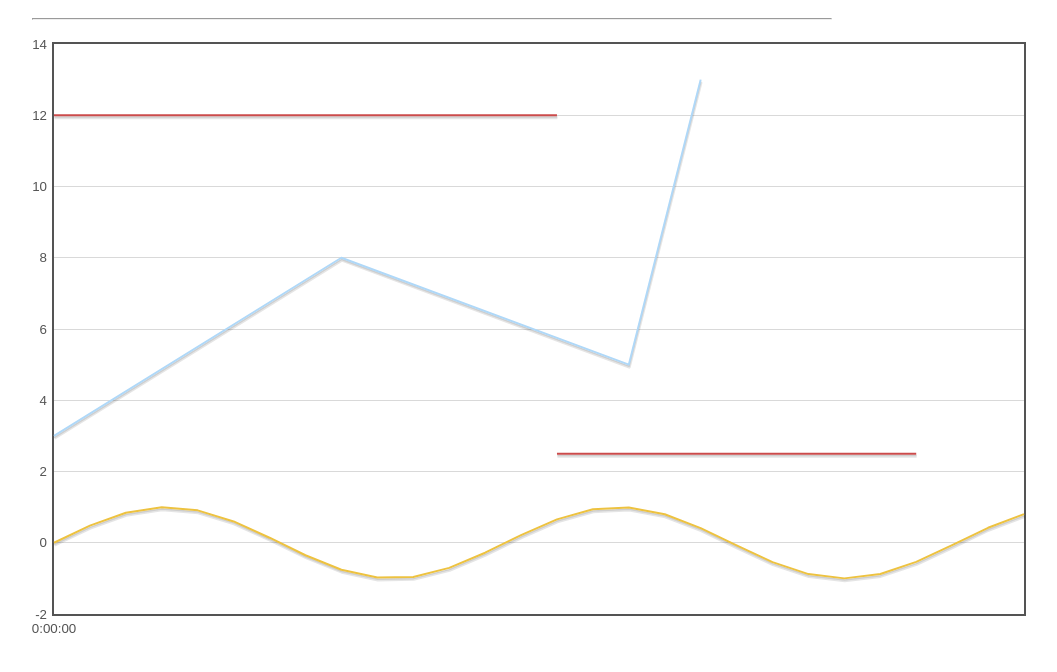
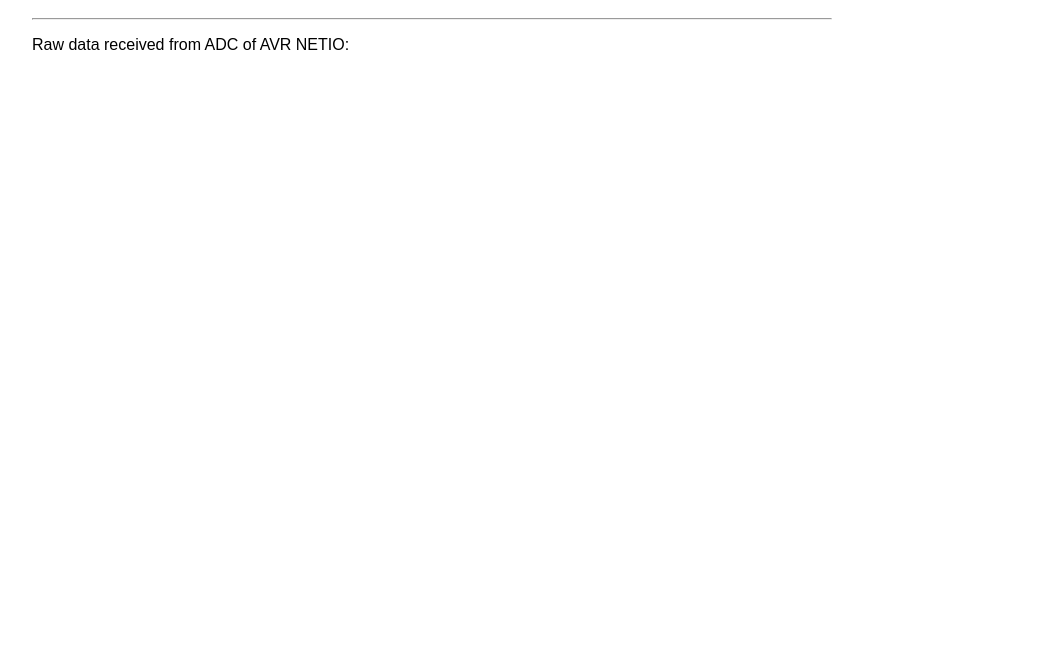
Before and after one commit to pklaus/avrnetio, a plain HTML site: page example.plotTemperaturesRealtime.html in a window 1280 px wide. Shown: the part 90-762 px from the top of the page, without its empty margins (18-1075 px from the left). Drawn offline with Linux system fonts and the light colour scheme.

Commit message:
code cleanup

```diff
--- a/example.plotTemperaturesRealtime.html
+++ b/example.plotTemperaturesRealtime.html
@@ -26,7 +26,7 @@ possibilities to implements this:
   <head>
     <title>Realtime Temperature Display</title>
     <link href="flot/examples/layout.css" rel="stylesheet" type="text/css"></link>
-    <!--[if IE]><script language="javascript" type="text/javascript" src="../excanvas.min.js"></script><![endif]-->
+    <!--[if IE]><script language="javascript" type="text/javascript" src="flot/excanvas.min.js"></script><![endif]-->
     <script language="javascript" type="text/javascript" src="flot/jquery.js"></script>
     <script language="javascript" type="text/javascript" src="flot/jquery.flot.js"></script>
     <script type="text/javascript" src="JavaSocketBridge/java_socket_bridge.js"></script>
@@ -88,19 +88,6 @@ possibilities to implements this:
 	    window.onload=function(){
   	    setInterval('update_adc()', Math.round(1/rate*1000.0));
 	    }
-
-      $(function () {
-          var d1 = [];
-          for (var i = 0; i < 14; i += 0.5)
-              d1.push([i, Math.sin(i)]);
-
-          var d2 = [[0, 3], [4, 8], [8, 5], [9, 13]];
-
-          // a null signifies separate line segments
-          var d3 = [[0, 12], [7, 12], null, [7, 2.5], [12, 2.5]];
-          xaxis: { mode: "time" }
-          $.plot($("#placeholder"), [ d1, d2, d3 ], { xaxis: { mode: "time" } });
-      });
     </script>
 
   </head>
@@ -112,7 +99,7 @@ possibilities to implements this:
 		</applet>
 	</div>
 
-	<p id="result"></p>
+	<p>Raw data received from ADC of AVR NETIO:  <span id="result"></span></p>
 
     <div id="placeholder" style="width:1000px;height:600px;"></div>
 
```
